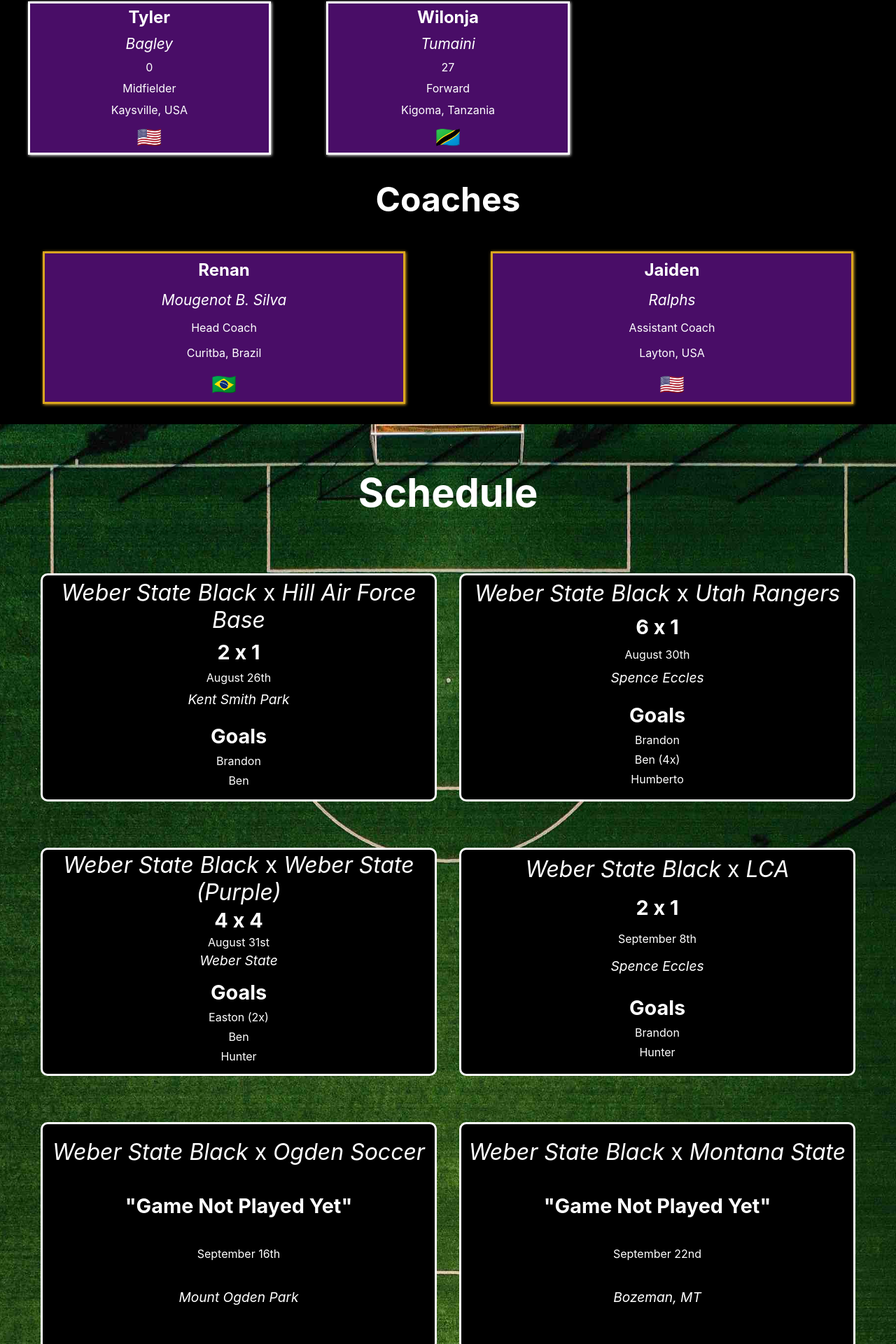
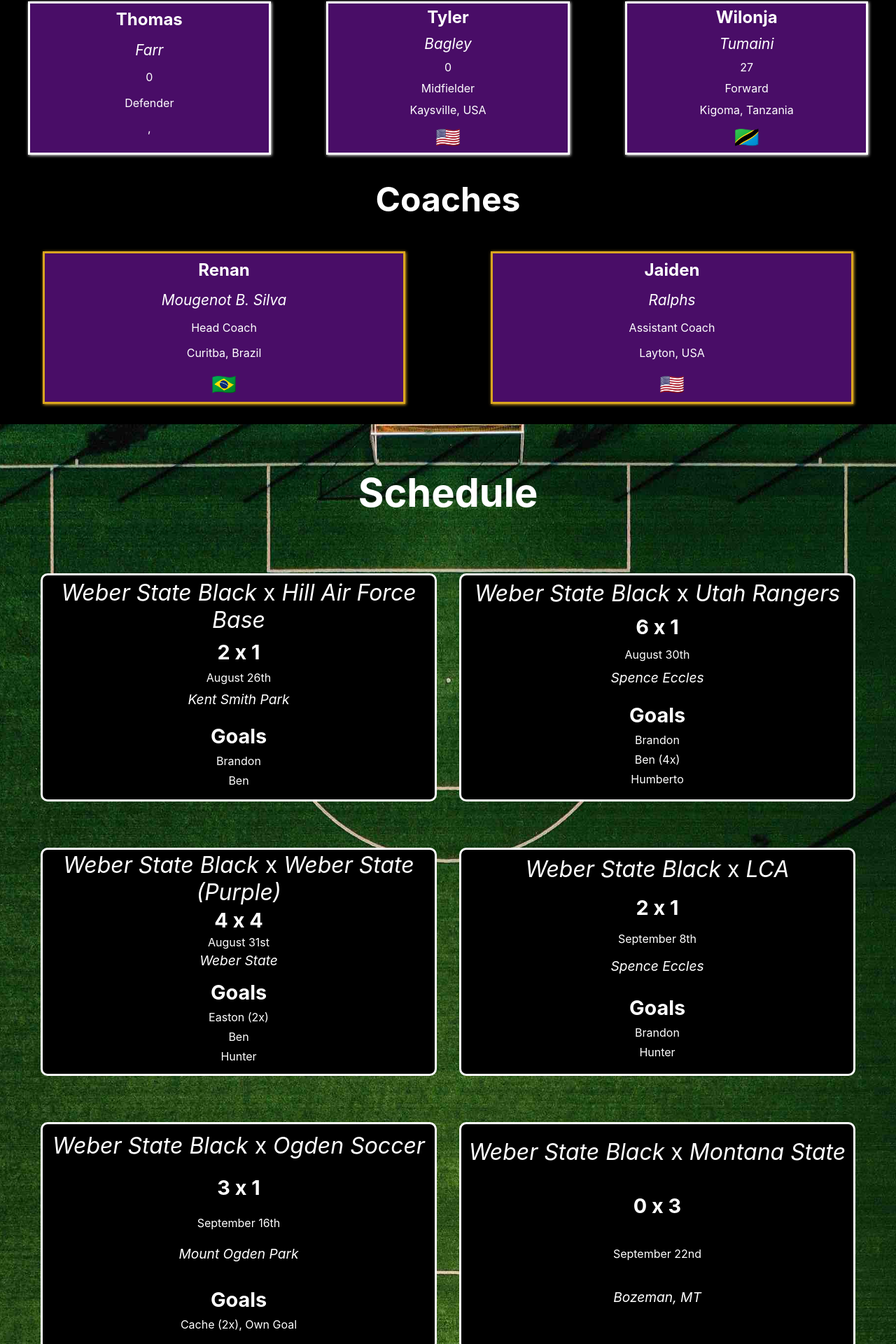
Before and after one commit to renanmbs/WeberB, a React (Create React App) app: page / in a window 1280 px wide. Shown: the part 2952-4872 px from the top of the page at 70% size. Built offline with nearby package versions, Linux system fonts and the light colour scheme.

Commit message:
Sept 27th

```diff
--- a/src/components/roster/roster-obj.js
+++ b/src/components/roster/roster-obj.js
@@ -66,8 +66,8 @@ export const players = [
         position:"Forward",
         city:"Ogden",
         country:"USA",
-        goals:6,
-        assists:0,
+        goals:7,
+        assists:1,
         flag:"🇺🇸"
     },
 
@@ -103,7 +103,7 @@ export const players = [
         city:"Logan",
         country:"USA",
         goals:0,
-        assists:0,
+        assists:1,
         flag:"🇺🇸"
     },
 
@@ -127,7 +127,7 @@ export const players = [
         city:"Ogden",
         country:"USA",
         goals:0,
-        assists:0,
+        assists:1,
         flag:"🇺🇸"
     },
 
@@ -174,7 +174,7 @@ export const players = [
         position:"Forward",
         city:"Visalia",
         country:"USA",
-        goals:0,
+        goals:1,
         assists:0,
         flag:"🇺🇸"
     },
@@ -211,7 +211,7 @@ export const players = [
         city:"Rio de Janeiro",
         country:"Brazil",
         goals:null,
-        assists:null,
+        assists:1,
         clean:0,
         flag:"🇧🇷"
     },
@@ -223,7 +223,7 @@ export const players = [
         position:"Forward",
         city:"Huánuco",
         country:"Peru",
-        goals:1,
+        goals:2,
         assists:0,
         flag:"🇵🇪"
     },
@@ -283,7 +283,7 @@ export const players = [
         position:"Midfielder",
         city:"Clovis",
         country:"USA",
-        goals:0,
+        goals:1,
         assists:0,
         flag:"🇺🇸"
     },
@@ -295,22 +295,22 @@ export const players = [
         position:"Midfielder",
         city:"Ogden",
         country:"USA",
-        goals:0,
-        assists:0,
+        goals:1,
+        assists:1,
         flag:"🇺🇸"
     },
 
-    // {
-    //     name:"Thomas",
-    //     last:"Farr",
-    //     number:0,
-    //     position:"Defender",
-    //     city:"",
-    //     country:"",
-    //     goals:0,
-    //     assists:0,
-    //     flag:""
-    // },
+    {
+        name:"Thomas",
+        last:"Farr",
+        number:0,
+        position:"Defender",
+        city:"",
+        country:"",
+        goals:0,
+        assists:0,
+        flag:""
+    },
 
     {
         name:"Tyler",
@@ -333,7 +333,7 @@ export const players = [
         city:"Kigoma",
         country:"Tanzania",
         goals:0,
-        assists:0,
+        assists:1,
         flag:"🇹🇿"
     },
 
--- a/src/components/schedule/schedule-obj.js
+++ b/src/components/schedule/schedule-obj.js
@@ -37,17 +37,17 @@ export const Games = [
 
     {
         opponent: "Ogden Soccer",
-        us: null,
-        them: null,
+        us: 3,
+        them: 1,
         where: "Mount Ogden Park",
         date: "September 16th",
-        scorers: null
+        scorers: ["Cache (2x), Own Goal"]
     },
 
     {
         opponent: "Montana State",
-        us: null,
-        them: null,
+        us: 0,
+        them: 3,
         where: "Bozeman, MT",
         date: "September 22nd",
         scorers: null
@@ -55,11 +55,11 @@ export const Games = [
 
     {
         opponent: "Montana Tech",
-        us: null,
-        them: null,
+        us: 5,
+        them: 1,
         where: "Bozeman, MT",
         date: "September 23rd",
-        scorers: null
+        scorers: ["Riley", "Ben", "Humberto", "Emmanuel", "Michael"]
     },
 
     {
```
